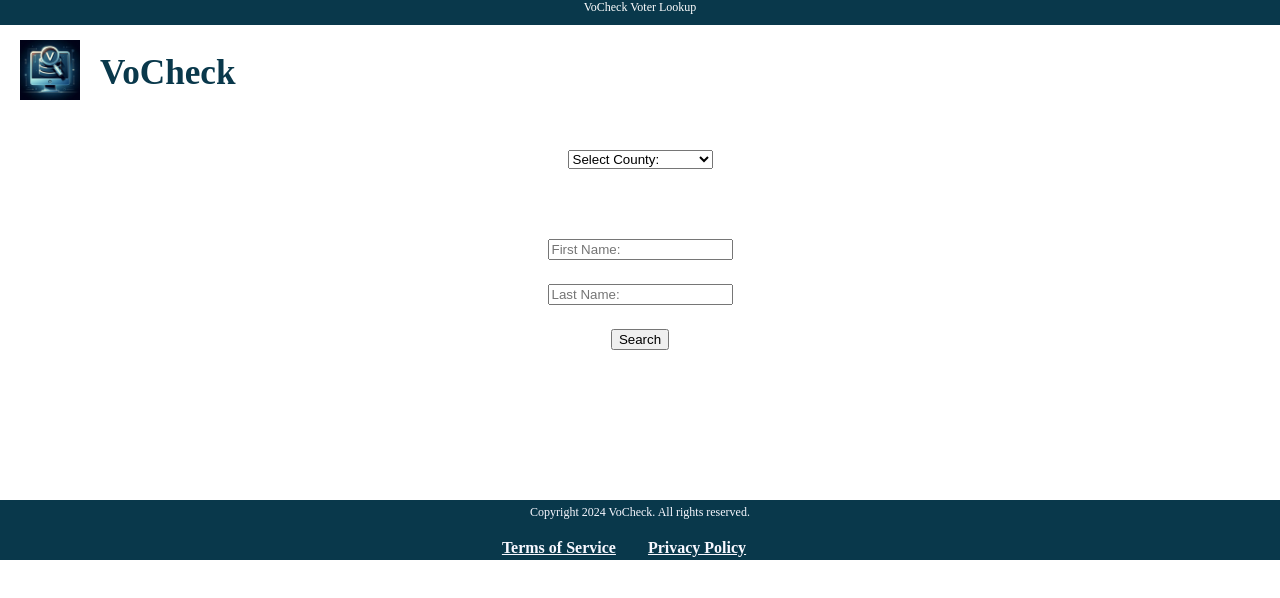
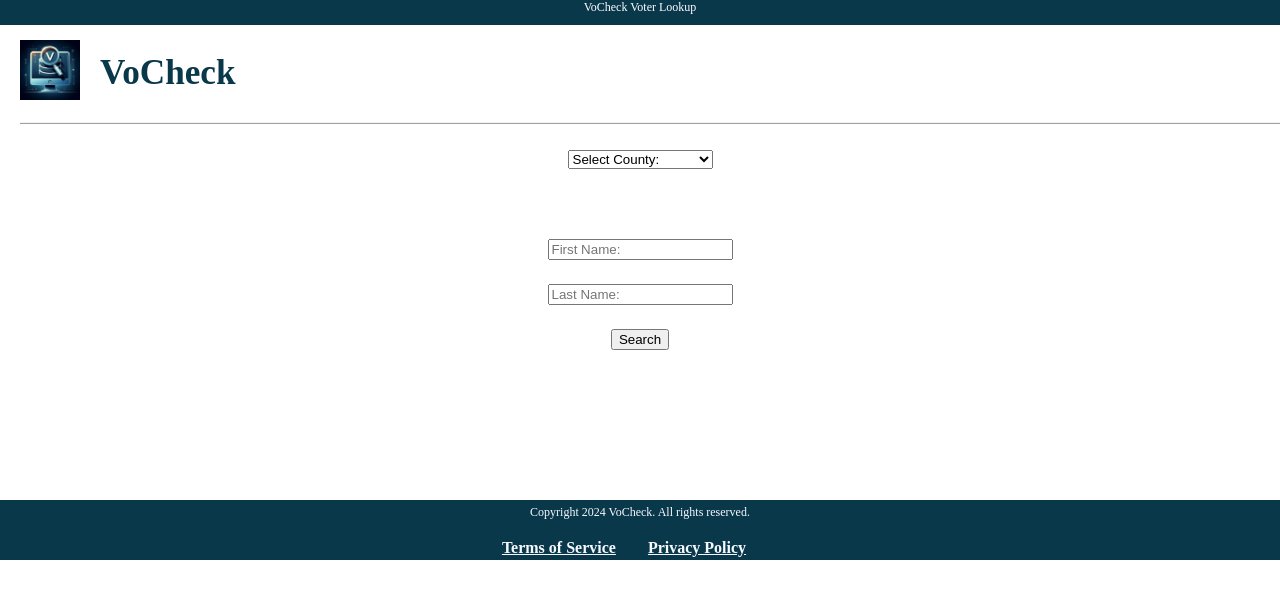
Before and after one commit to jddubbya/VoterAppMain, a React (Vite) app: page / in a window 1280 px wide. Shown: the top 598 px of the page. Built offline with nearby package versions, Linux system fonts and the light colour scheme.

Commit message:
Update App.css

```diff
--- a/src/App.css
+++ b/src/App.css
@@ -49,6 +49,9 @@ header {
   display: flex;
   align-items: center;
   margin-left: 20px;
+  border-bottom-color:rgb(245, 242, 242);
+  border-bottom-width: 2px;
+  border-bottom-style:ridge;
 }
 
 .logoSection > a, .logoSection > a:visited, .logoSection > a:active {
```
